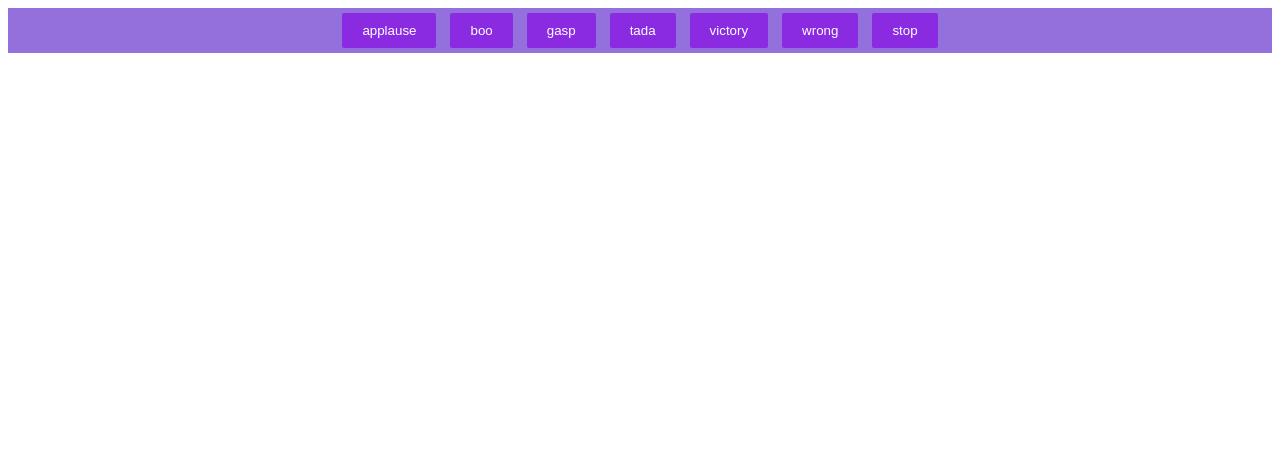
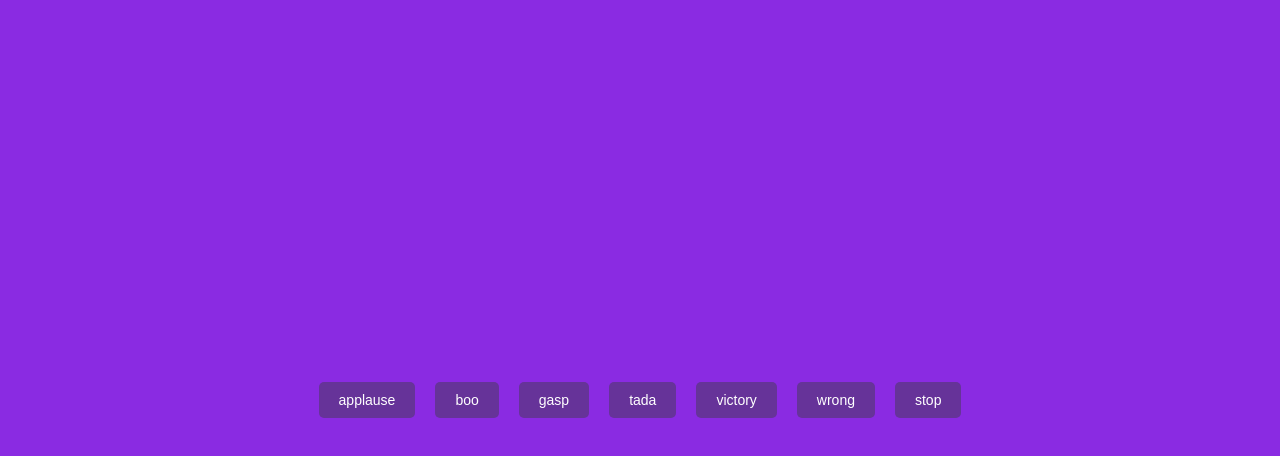
Before and after one commit to acciojob/Soundbar-tanzil7786, a website: page main.html in a window 1280 px wide. Drawn offline with Linux system fonts and the light colour scheme.

Commit message:
created a submission

```diff
--- a/main.html
+++ b/main.html
@@ -1,21 +1,38 @@
 <!DOCTYPE html>
+
 <html>
+
 <head>
-	<link rel="stylesheet" href="./styles.css">
-</head>
-<body>
-	<!-- the entire body must be written by student -->
-<!-- 	<h1>Sound Player</h1> -->
-  <div id="buttons">
-    <button class="btn" onclick="playSound('sound1.mp3')">applause</button>
-    <button class="btn" onclick="playSound('sound2.mp3')">boo</button>
-    <button class="btn" onclick="playSound('sound3.mp3')">gasp</button>
-	<button class="btn" onclick="playSound('sound4.mp3')">tada</button>
-	<button class="btn" onclick="playSound('sound5.mp3')">victory</button>
-	<button class="btn" onclick="playSound('sound6.mp3')">wrong</button>
-    <button class="btn" onclick="stopSound()">stop</button>
-  </div>
+	<title>Audio Player</title>
+	<link rel="stylesheet" href="styles.css">
+	<body>
+	<section id="buttons">
+		 <input  class="btn" id="bt-n" type="button" value="applause" onclick="play()">
+         <audio  id="audio" src="https://interactive-examples.mdn.mozilla.net/media/cc0-audio/t-rex-roar.mp3"></audio>
+
+		 <input class="btn" id="bt-n" type="button" value="boo" onclick="play()">
+         <audio id="audio" src="https://interactive-examples.mdn.mozilla.net/media/cc0-audio/t-rex-roar.mp3"></audio>
+
+		 <input class="btn" id="bt-n" type="button" value="gasp" onclick="play()">
+         <audio id="audio" src="https://interactive-examples.mdn.mozilla.net/media/cc0-audio/t-rex-roar.mp3"></audio>
+
+		 <input class="btn" id="bt-n" type="button" value="tada" onclick="play()">
+         <audio id="audio" src="https://interactive-examples.mdn.mozilla.net/media/cc0-audio/t-rex-roar.mp3"></audio>
+
+		 <input class="btn" id="bt-n" type="button" value="victory" onclick="play()">
+         <audio id="audio" src="https://interactive-examples.mdn.mozilla.net/media/cc0-audio/t-rex-roar.mp3"></audio>
+
+		<input class="btn" id="bt-n" type="button" value="wrong" onclick="play()">
+         <audio id="audio" src="https://interactive-examples.mdn.mozilla.net/media/cc0-audio/t-rex-roar.mp3"></audio>
+
+		<input class="stop" id="bt-n" type="button" value="stop" onclick="stop()">
+         <audio id="audio" src="https://interactive-examples.mdn.mozilla.net/media/cc0-audio/t-rex-roar.mp3"></audio>
+
+	</section>
+
     <script type="text/javascript" src="./script.js">
 </script>
+
 </body>
+
 </html>
--- a/script.js
+++ b/script.js
@@ -1,19 +1,11 @@
 //your JS code here. If required.
-let audio = null;
-
-function playSound(soundFile) {
-  if (audio !== null) {
-    audio.pause();
-    audio.currentTime = 0;
+function play() {
+    var audio = document.getElementById("audio");
+    audio.play();
   }
 
-  audio = new Audio("sounds/" + soundFile);
-  audio.play();
+function stop() {
+  var audio = document.getElementById("audio");
+  audio.pause();
+  audio.currentTime = 0;
 }
-
-function stopSound() {
-  if (audio !== null) {
-    audio.pause();
-    audio.currentTime = 0;
-  }
-}
--- a/styles.css
+++ b/styles.css
@@ -1,20 +1,25 @@
 /*  your css code here. If applicable */
-#buttons {
-	text-align: center;
-	margin-top: px;
-	background:mediumpurple;
+body{
+	background-color : blueviolet;
+	width : 600px;
+	margin: auto;
 }
 
-.btn {
+#buttons {
+	display: flex;
+	justify-content: center;
+	align-items: center;
+	height: 100vh
+}
+
+input {
+	font-size: 14px;
 	padding: 10px 20px;
-	margin: 5px;
-	background-color:blueviolet;
-	color: #fff;
+	margin:  10px;
+	border-radius: 5px;
+	background-color: #663399;
+	color: white;
 	border: none;
-	border-radius:2px;
+	outline: none;
 	cursor: pointer;
 }
-
-.stop {
-	background-color: mediumpurple;
-}
```
